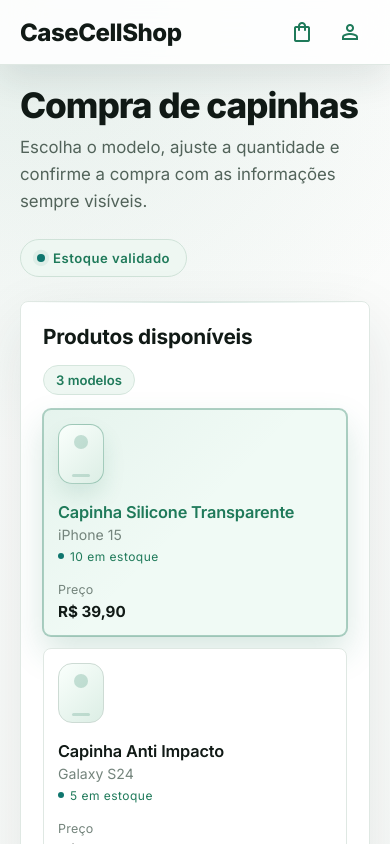
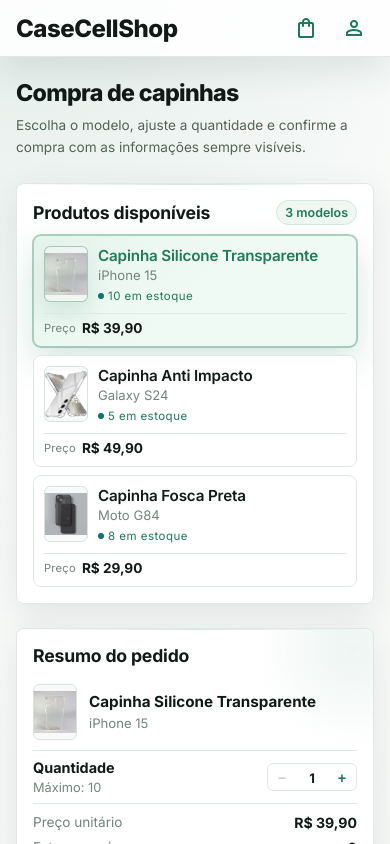
Before and after one commit to wendel211/case-cell-shop-checkout, a React (Vite) app in the folder frontend/: page / in a window 390 px wide. Shown: the top 844 px of the page. Built offline with nearby package versions, Linux system fonts and the light colour scheme.

Commit message:
feat(web): implement frontend checkout flow with product selection and order summary

```diff
--- a/frontend/src/App.css
+++ b/frontend/src/App.css
@@ -7,6 +7,7 @@
     opacity: 0;
     transform: translateY(24px);
   }
+
   to {
     opacity: 1;
     transform: translateY(0);
@@ -14,18 +15,37 @@
 }
 
 @keyframes shimmer {
-  0% { background-position: -200% 0; }
-  100% { background-position: 200% 0; }
+  0% {
+    background-position: -200% 0;
+  }
+
+  100% {
+    background-position: 200% 0;
+  }
 }
 
 @keyframes pulse-glow {
-  0%, 100% { box-shadow: 0 0 0 4px rgba(31, 122, 90, 0.08); }
-  50% { box-shadow: 0 0 0 7px rgba(31, 122, 90, 0.04); }
+
+  0%,
+  100% {
+    box-shadow: 0 0 0 4px rgba(31, 122, 90, 0.08);
+  }
+
+  50% {
+    box-shadow: 0 0 0 7px rgba(31, 122, 90, 0.04);
+  }
 }
 
 @keyframes float {
-  0%, 100% { transform: translateY(0); }
-  50% { transform: translateY(-4px); }
+
+  0%,
+  100% {
+    transform: translateY(0);
+  }
+
+  50% {
+    transform: translateY(-4px);
+  }
 }
 
 .animate-fade-up {
@@ -33,10 +53,21 @@
   opacity: 0;
 }
 
-.delay-1 { animation-delay: 100ms; }
-.delay-2 { animation-delay: 200ms; }
-.delay-3 { animation-delay: 300ms; }
-.delay-4 { animation-delay: 400ms; }
+.delay-1 {
+  animation-delay: 100ms;
+}
+
+.delay-2 {
+  animation-delay: 200ms;
+}
+
+.delay-3 {
+  animation-delay: 300ms;
+}
+
+.delay-4 {
+  animation-delay: 400ms;
+}
 
 /* ========================================
    APP SHELL
@@ -130,7 +161,7 @@
 .checkout-page {
   width: min(100%, 1200px);
   margin: 0 auto;
-  padding: 28px 32px 32px;
+  padding: 52px 24px 20px;
 }
 
 /* ========================================
@@ -142,7 +173,7 @@
   align-items: flex-end;
   justify-content: space-between;
   gap: 24px;
-  margin-bottom: 24px;
+  margin-bottom: 52px; /* aumentado para 52px para descer os elementos */
 }
 
 .eyebrow {
@@ -214,8 +245,8 @@ h1 {
 
 .checkout-grid {
   display: grid;
-  grid-template-columns: 1fr 400px;
-  gap: 32px;
+  grid-template-columns: 1fr 360px;
+  gap: 20px;
   align-items: start;
 }
 
@@ -228,8 +259,8 @@ h1 {
   background: var(--bg-card);
   border: 1px solid var(--border-subtle);
   border-radius: 8px;
-  padding: 22px;
-  box-shadow: 0 22px 60px var(--shadow-soft);
+  padding: 16px;
+  box-shadow: 0 12px 36px var(--shadow-soft);
   position: relative;
   overflow: hidden;
 }
@@ -270,13 +301,13 @@ h1 {
   display: flex;
   align-items: center;
   justify-content: space-between;
-  gap: 16px;
-  margin-bottom: 14px;
+  gap: 12px;
+  margin-bottom: 10px;
 }
 
 h2 {
   margin: 0;
-  font-size: 1.3rem;
+  font-size: 1.1rem;
   font-weight: 700;
   color: var(--text-primary);
   letter-spacing: -0.01em;
@@ -290,13 +321,13 @@ h3 {
 }
 
 .section-heading span {
-  padding: 6px 12px;
+  padding: 4px 8px;
   border-radius: 999px;
   background: #eef7f2;
   border: 1px solid #d5e6dd;
   color: var(--primary);
   font-weight: 600;
-  font-size: 0.82rem;
+  font-size: 0.78rem;
 }
 
 /* ========================================
@@ -305,7 +336,7 @@ h3 {
 
 .product-list {
   display: grid;
-  gap: 12px;
+  gap: 8px;
 }
 
 /* ========================================
@@ -315,10 +346,10 @@ h3 {
 .product-card {
   display: flex;
   align-items: center;
-  gap: 18px;
+  gap: 12px;
   width: 100%;
-  min-height: 86px;
-  padding: 14px;
+  min-height: 70px;
+  padding: 10px 12px;
   border: 1px solid var(--border-subtle);
   border-radius: 8px;
   background: #ffffff;
@@ -370,13 +401,12 @@ h3 {
    ======================================== */
 
 .case-preview {
-  position: relative;
   flex: 0 0 auto;
-  width: 46px;
-  height: 60px;
-  border-radius: 14px;
-  background: linear-gradient(135deg, #fafffc, #dceee5);
-  border: 1px solid #cddbd4;
+  width: 44px;
+  height: 56px;
+  border-radius: 6px;
+  background: #f7faf8;
+  border: 1px solid #d8e3dd;
   display: flex;
   align-items: center;
   justify-content: center;
@@ -384,28 +414,12 @@ h3 {
   overflow: hidden;
 }
 
-.case-preview::before {
-  content: '';
-  position: absolute;
-  top: 10px;
-  left: 50%;
-  width: 14px;
-  height: 14px;
-  border-radius: 999px;
-  background: rgba(31, 122, 90, 0.22);
-  transform: translateX(-50%);
-}
-
-.case-preview::after {
-  content: '';
-  position: absolute;
-  bottom: 6px;
-  left: 50%;
-  width: 18px;
-  height: 3px;
-  border-radius: 2px;
-  background: rgba(31, 122, 90, 0.2);
-  transform: translateX(-50%);
+.case-preview img,
+.summary-image img {
+  width: 100%;
+  height: 100%;
+  object-fit: contain;
+  display: block;
 }
 
 .product-card:hover .case-preview,
@@ -425,7 +439,7 @@ h3 {
 }
 
 .product-card h3 {
-  font-size: 1.02rem;
+  font-size: 0.95rem;
   transition: color 0.3s ease;
 }
 
@@ -435,17 +449,17 @@ h3 {
 }
 
 .product-card p {
-  margin: 4px 0 0;
-  font-size: 0.88rem;
+  margin: 2px 0 0;
+  font-size: 0.82rem;
   color: var(--text-muted);
 }
 
 .product-card .stock-indicator {
   display: inline-flex;
   align-items: center;
-  gap: 6px;
-  margin-top: 6px;
-  font-size: 0.75rem;
+  gap: 4px;
+  margin-top: 4px;
+  font-size: 0.72rem;
   color: var(--primary);
   letter-spacing: 0.04em;
 }
@@ -463,7 +477,7 @@ h3 {
 
 .product-card dl {
   display: flex;
-  gap: 28px;
+  gap: 16px;
   margin: 0 0 0 auto;
   position: relative;
   z-index: 1;
@@ -471,16 +485,16 @@ h3 {
 
 .product-card dt {
   color: var(--text-muted);
-  font-size: 0.78rem;
+  font-size: 0.72rem;
   letter-spacing: 0.02em;
 }
 
 .product-card dd {
-  margin: 5px 0 0;
+  margin: 2px 0 0;
   color: var(--text-primary);
   font-weight: 700;
   white-space: nowrap;
-  font-size: 0.95rem;
+  font-size: 0.88rem;
 }
 
 /* ========================================
@@ -488,22 +502,39 @@ h3 {
    ======================================== */
 
 .summary-product {
-  display: grid;
-  gap: 4px;
-  padding: 12px 0 14px;
+  display: flex;
+  align-items: center;
+  gap: 12px;
+  padding: 8px 0 10px;
   border-bottom: 1px solid var(--border-subtle);
   position: relative;
   z-index: 1;
 }
 
+.summary-product>div {
+  display: grid;
+  gap: 4px;
+  min-width: 0;
+}
+
+.summary-image {
+  flex: 0 0 auto;
+  width: 44px;
+  height: 56px;
+  border: 1px solid #d8e3dd;
+  border-radius: 6px;
+  background: #f7faf8;
+  overflow: hidden;
+}
+
 .summary-product strong {
-  font-size: 1.05rem;
+  font-size: 0.95rem;
   color: var(--text-primary);
 }
 
 .summary-product span {
   color: var(--text-muted);
-  font-size: 0.9rem;
+  font-size: 0.82rem;
 }
 
 /* ========================================
@@ -514,25 +545,26 @@ h3 {
   display: flex;
   align-items: center;
   justify-content: space-between;
-  gap: 16px;
-  padding: 14px 0;
+  gap: 12px;
+  padding: 8px 0;
   border-bottom: 1px solid var(--border-subtle);
   position: relative;
   z-index: 1;
 }
 
-.quantity-row > div:first-child {
+.quantity-row>div:first-child {
   display: grid;
   gap: 4px;
 }
 
 .quantity-row strong {
   color: var(--text-primary);
+  font-size: 0.9rem;
 }
 
 .quantity-row span {
   color: var(--text-muted);
-  font-size: 0.85rem;
+  font-size: 0.8rem;
 }
 
 /* ========================================
@@ -541,23 +573,23 @@ h3 {
 
 .stepper {
   display: grid;
-  grid-template-columns: 36px 44px 36px;
+  grid-template-columns: 32px 38px 32px;
   align-items: center;
-  height: 38px;
+  height: 32px;
   overflow: hidden;
   border: 1px solid var(--border-subtle);
-  border-radius: 8px;
+  border-radius: 6px;
   background: #ffffff;
 }
 
 .stepper button {
-  height: 38px;
+  height: 32px;
   border: 0;
   background: transparent;
   color: var(--primary);
   cursor: pointer;
   font-weight: 700;
-  font-size: 1.1rem;
+  font-size: 1rem;
   transition: all 0.2s ease;
 }
 
@@ -576,7 +608,7 @@ h3 {
   color: var(--text-primary);
   font-weight: 700;
   text-align: center;
-  font-size: 0.95rem;
+  font-size: 0.88rem;
 }
 
 /* ========================================
@@ -585,8 +617,8 @@ h3 {
 
 .summary-totals {
   display: grid;
-  gap: 12px;
-  margin: 14px 0 0;
+  gap: 8px;
+  margin: 10px 0 0;
   position: relative;
   z-index: 1;
 }
@@ -600,29 +632,29 @@ h3 {
 
 .summary-totals dt {
   color: var(--text-muted);
-  font-size: 0.9rem;
+  font-size: 0.85rem;
 }
 
 .summary-totals dd {
   margin: 0;
   color: var(--text-primary);
   font-weight: 700;
-  font-size: 0.95rem;
+  font-size: 0.88rem;
 }
 
 .total-row {
-  padding-top: 16px;
+  padding-top: 10px;
   border-top: 1px solid var(--border-subtle);
 }
 
 .total-row dt {
-  font-size: 1.1rem;
+  font-size: 0.95rem;
   font-weight: 700;
   color: var(--text-secondary);
 }
 
 .total-row dd {
-  font-size: 1.6rem !important;
+  font-size: 1.3rem !important;
   font-weight: 800 !important;
   letter-spacing: -0.02em;
   color: var(--primary) !important;
@@ -639,19 +671,19 @@ h3 {
 .checkout-button {
   position: relative;
   width: 100%;
-  min-height: 48px;
-  margin-top: 18px;
+  min-height: 40px;
+  margin-top: 10px;
   border: 0;
   border-radius: 8px;
   background: var(--primary);
   color: #ffffff;
   cursor: pointer;
-  font-size: 1.05rem;
+  font-size: 0.95rem;
   font-weight: 700;
   letter-spacing: 0.01em;
   overflow: hidden;
   transition: all 0.3s ease;
-  box-shadow: 0 16px 32px rgba(31, 122, 90, 0.18);
+  box-shadow: 0 12px 24px rgba(31, 122, 90, 0.14);
   z-index: 1;
 }
 
@@ -667,7 +699,7 @@ h3 {
 .checkout-button:hover {
   transform: translateY(-2px);
   background: var(--secondary);
-  box-shadow: 0 18px 36px rgba(31, 122, 90, 0.22);
+  box-shadow: 0 14px 28px rgba(31, 122, 90, 0.18);
 }
 
 .checkout-button:hover::before {
@@ -687,9 +719,9 @@ button:focus-visible {
   display: flex;
   align-items: center;
   justify-content: center;
-  gap: 6px;
-  margin-top: 12px;
-  font-size: 0.75rem;
+  gap: 4px;
+  margin-top: 8px;
+  font-size: 0.72rem;
   color: var(--text-muted);
   letter-spacing: 0.04em;
   position: relative;
@@ -798,11 +830,11 @@ button:focus-visible {
 
 @media (max-width: 900px) {
   .checkout-page {
-    padding: 22px 20px 36px;
+    padding: 24px 16px 20px;
   }
 
   .navbar {
-    padding: 12px 20px;
+    padding: 8px 16px;
   }
 
   .navbar-links {
@@ -817,6 +849,7 @@ button:focus-visible {
 
   .checkout-grid {
     grid-template-columns: 1fr;
+    gap: 24px;
   }
 
   .summary-section {
@@ -825,20 +858,61 @@ button:focus-visible {
 }
 
 @media (max-width: 600px) {
-  .section-heading,
-  .product-card,
-  .product-card dl,
-  .quantity-row {
-    align-items: flex-start;
-    flex-direction: column;
+  h1 {
+    font-size: 1.45rem;
+  }
+
+  .intro p {
+    font-size: 0.85rem;
+  }
+
+  .product-card {
+    flex-wrap: wrap;
+    gap: 8px 10px;
+    padding: 10px;
   }
 
   .product-card dl {
     margin-left: 0;
-    gap: 12px;
+    width: 100%;
+    display: flex;
+    justify-content: space-between;
+    align-items: center;
+    border-top: 1px solid var(--border-subtle);
+    padding-top: 6px;
+    margin-top: 2px;
   }
 
-  .checkout-grid {
-    gap: 20px;
+  .product-card dl div {
+    display: flex;
+    align-items: center;
+    gap: 6px;
+  }
+
+  .product-card dl dt {
+    font-size: 0.7rem;
+  }
+
+  .product-card dl dd {
+    margin: 0;
+    font-size: 0.85rem;
+  }
+
+  .quantity-row {
+    gap: 8px;
+  }
+
+  .stepper {
+    grid-template-columns: 28px 32px 28px;
+    height: 28px;
+  }
+
+  .stepper button {
+    height: 28px;
+    font-size: 0.9rem;
+  }
+
+  .stepper span {
+    font-size: 0.82rem;
   }
 }
--- a/frontend/src/App.tsx
+++ b/frontend/src/App.tsx
@@ -103,7 +103,6 @@ function App() {
               as informações sempre visíveis.
             </p>
           </div>
-          <span className="status-pill">Estoque validado</span>
         </header>
 
         <div className="checkout-grid">
@@ -126,7 +125,9 @@ function App() {
                     onClick={() => handleSelectProduct(product.id)}
                     type="button"
                   >
-                    <span className="case-preview" aria-hidden="true" />
+                    <span className="case-preview" aria-hidden="true">
+                      <img src={product.imageUrl} alt="" />
+                    </span>
 
                     <div className="product-info">
                       <h3>{product.name}</h3>
@@ -156,8 +157,13 @@ function App() {
             </div>
 
             <div className="summary-product">
-              <strong>{selectedProduct.name}</strong>
-              <span>{selectedProduct.model}</span>
+              <span className="summary-image" aria-hidden="true">
+                <img src={selectedProduct.imageUrl} alt="" />
+              </span>
+              <div>
+                <strong>{selectedProduct.name}</strong>
+                <span>{selectedProduct.model}</span>
+              </div>
             </div>
 
             <div className="quantity-row">
--- a/frontend/src/data/products.ts
+++ b/frontend/src/data/products.ts
@@ -4,6 +4,7 @@ export type Product = {
   model: string
   priceInCents: number
   stock: number
+  imageUrl: string
 }
 
 export const products: Product[] = [
@@ -13,6 +14,7 @@ export const products: Product[] = [
     model: 'iPhone 15',
     priceInCents: 3990,
     stock: 10,
+    imageUrl: '/silicone.jpeg',
   },
   {
     id: 'case-galaxy-s24',
@@ -20,6 +22,7 @@ export const products: Product[] = [
     model: 'Galaxy S24',
     priceInCents: 4990,
     stock: 5,
+    imageUrl: '/s24.jpg',
   },
   {
     id: 'case-moto-g84',
@@ -27,5 +30,6 @@ export const products: Product[] = [
     model: 'Moto G84',
     priceInCents: 2990,
     stock: 8,
+    imageUrl: '/fosca%20preta.jpg',
   },
 ]
```
